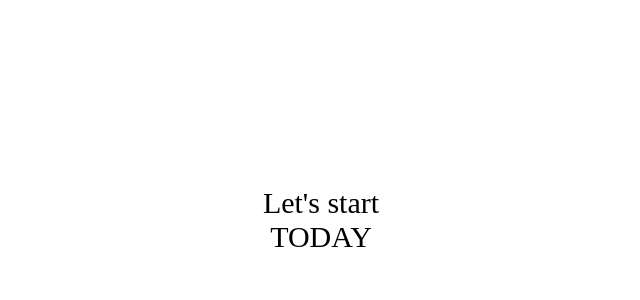
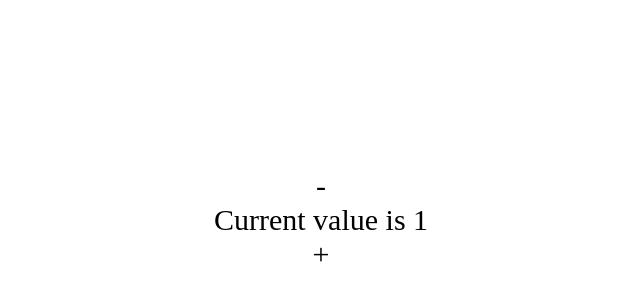
Before and after one commit to evgeniydolgov/RS-Clone, a React (Create React App) app: page / in a window 1280 px wide. Shown: the part 188-488 px from the top of the page, without its empty margins (319-959 px from the left). Built offline with nearby package versions, Linux system fonts and the light colour scheme.

Commit message:
feat: add redux to project

```diff
--- a/package.json
+++ b/package.json
@@ -3,6 +3,7 @@
   "version": "0.1.0",
   "private": true,
   "dependencies": {
+    "@reduxjs/toolkit": "^1.9.2",
     "@testing-library/jest-dom": "^5.16.5",
     "@testing-library/react": "^13.4.0",
     "@testing-library/user-event": "^13.5.0",
@@ -14,7 +15,10 @@
     "eslint-config-airbnb-typescript": "^17.0.0",
     "react": "^18.2.0",
     "react-dom": "^18.2.0",
+    "react-redux": "^8.0.5",
     "react-scripts": "5.0.1",
+    "redux": "^4.2.1",
+    "redux-thunk": "^2.4.2",
     "web-vitals": "^2.1.4"
   },
   "scripts": {
@@ -37,6 +41,7 @@
     ]
   },
   "devDependencies": {
+    "@redux-devtools/core": "^3.13.1",
     "@typescript-eslint/eslint-plugin": "^5.50.0",
     "@typescript-eslint/parser": "^5.50.0",
     "eslint": "^8.33.0",
--- a/public/index.html
+++ b/public/index.html
@@ -10,11 +10,6 @@
       content="Web site created using create-react-app"
     />
     <link rel="apple-touch-icon" href="%PUBLIC_URL%/logo192.png" />
-    <!--
-      manifest.json provides metadata used when your web app is installed on a
-      user's mobile device or desktop. See https://developers.google.com/web/fundamentals/web-app-manifest/
-    -->
-    <link rel="manifest" href="%PUBLIC_URL%/manifest.json" />
     <!--
       Notice the use of %PUBLIC_URL% in the tags above.
       It will be replaced with the URL of the `public` folder during the build.
--- a/src/App.tsx
+++ b/src/App.tsx
@@ -1,9 +1,18 @@
 import React from 'react';
 import './styles.css';
+import { useSelector, useDispatch } from 'react-redux';
+import { decrement, increment } from './store/slises/testSlise';
+import { getCounter } from './store/selectors/testSelector';
 
-export const App = () => (
-  <div>
-    Let&apos;s start
-    <p>TODAY</p>
-  </div>
-);
+export const App = () => {
+  const dispatch = useDispatch();
+  const count = useSelector(getCounter);
+
+  return (
+    <div>
+      <button type="button" onClick={() => dispatch(decrement())}>-</button>
+      <div>{`Current value is ${count}`}</div>
+      <button type="button" onClick={() => dispatch(increment())}>+</button>
+    </div>
+  );
+};
--- a/src/index.tsx
+++ b/src/index.tsx
@@ -1,7 +1,13 @@
 import React from 'react';
 import ReactDOM from 'react-dom/client';
+import { Provider } from 'react-redux';
 import { App } from './App';
+import { store } from './store/store';
 
 const root = ReactDOM.createRoot(document.getElementById('root') as HTMLElement);
 
-root.render(<App />);
+root.render(
+  <Provider store={store}>
+    <App />
+  </Provider>,
+);
--- /dev/null
+++ b/src/store/selectors/testSelector.ts
@@ -0,0 +1,3 @@
+import { RootState } from '../store';
+
+export const getCounter = ({ testReducer }: RootState) => testReducer.counter;
--- /dev/null
+++ b/src/store/slises/testSlise.tsx
@@ -0,0 +1,26 @@
+import { createSlice } from '@reduxjs/toolkit';
+
+export interface IState {
+  counter: number;
+}
+
+const initialState: IState = {
+  counter: 1,
+};
+
+export const counterSlice = createSlice({
+  name: 'testSlice',
+  initialState,
+  reducers: {
+    increment: (state: IState) => {
+      state.counter += 1;
+    },
+    decrement: (state) => {
+      state.counter -= 1;
+    },
+  },
+});
+
+export const { increment, decrement } = counterSlice.actions;
+
+export const testReducer = counterSlice.reducer;
--- /dev/null
+++ b/src/store/store.ts
@@ -0,0 +1,10 @@
+import { configureStore } from '@reduxjs/toolkit';
+import { testReducer } from './slises/testSlise';
+
+export const store = configureStore({
+  reducer: {
+    testReducer,
+  },
+});
+
+export type RootState = ReturnType<typeof store.getState>;
```
Also changed, not shown: .eslintrc.json, 1 other file (tests, documents, lock files or other folders).
